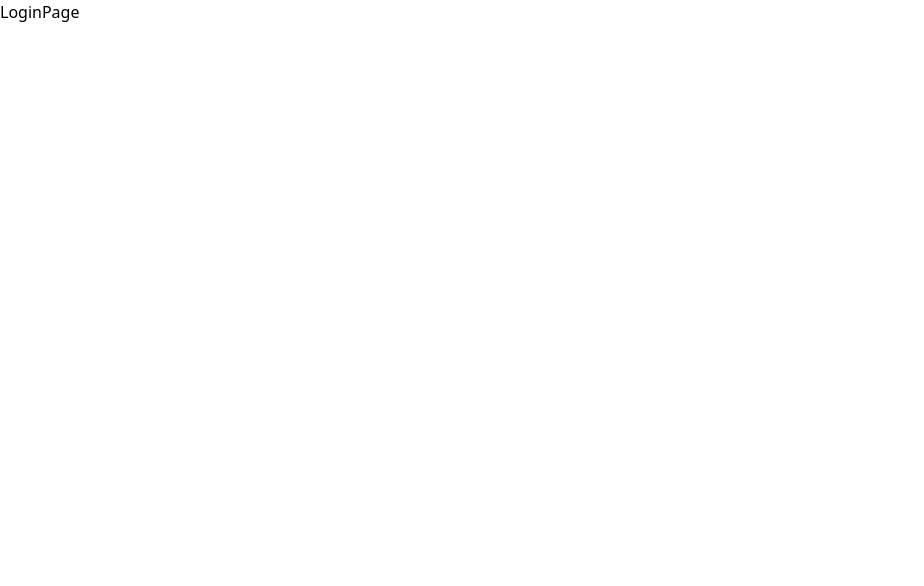
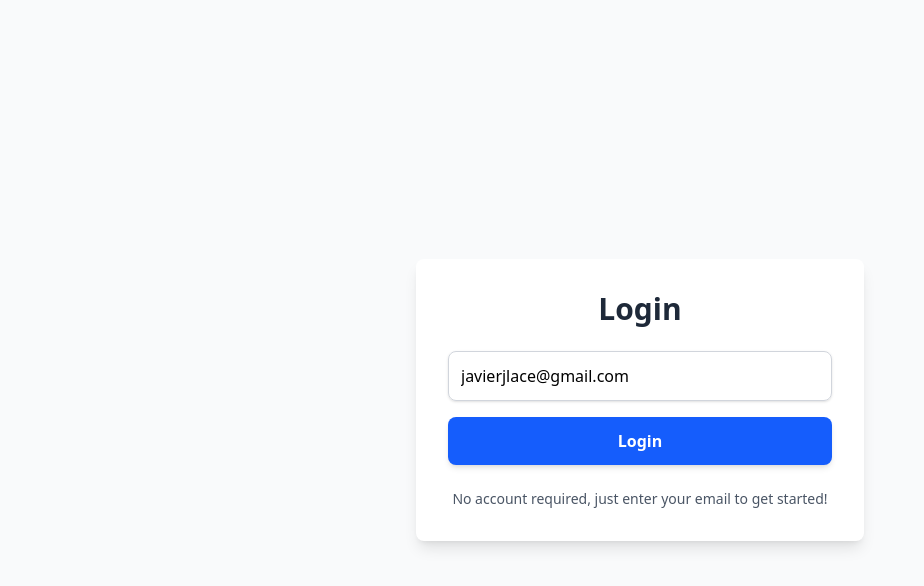
Before and after one commit to jannisce/gsi-to-do-list, a React (Vite) app: page /login in a window 1280 px wide. Shown: the top 586 px of the page, without its empty margins (0-924 px from the left). Built offline with nearby package versions, Linux system fonts and the light colour scheme; no server answers.

Commit message:
feat: integrate AuthProvider and implement login functionality with error handling

```diff
--- a/src/main.jsx
+++ b/src/main.jsx
@@ -1,6 +1,7 @@
 import React from 'react'
 import ReactDOM from 'react-dom/client'
 import { BrowserRouter } from 'react-router-dom'
+import { AuthProvider } from './context/AuthContext.jsx'
 import App from './App.jsx'
 import './index.css'
 
@@ -8,6 +9,8 @@ const root = ReactDOM.createRoot(document.getElementById('root'))
 
 root.render(
   <BrowserRouter>
+    <AuthProvider>
       <App />
+    </AuthProvider>
   </BrowserRouter>
 )
--- a/src/pages/LoginPage.jsx
+++ b/src/pages/LoginPage.jsx
@@ -1,8 +1,64 @@
-import React from 'react'
+import React, { useState } from 'react'
+import { useNavigate } from 'react-router-dom'
+import { useAuth } from '../context/AuthContext'
 
 const LoginPage = () => {
+  const [email, setEmail] = useState('javierjlace@gmail.com')
+  const [error, setError] = useState('')
+  const navigate = useNavigate()
+  const { login } = useAuth()
+
+  const handleSubmit = async (e) => {
+    e.preventDefault()
+    try {
+      await login(email)
+      navigate('/todo')
+    } catch (err) {
+      setError('Login failed, please try again')
+    }
+  }
+
   return (
-    <div>LoginPage</div>
+    <div className='flex justify-center items-center min-h-screen bg-gray-50'>
+      <div className='bg-white p-8 rounded-lg shadow-lg w-full max-w-md'>
+        <h2 className='text-3xl font-bold text-center text-gray-800 mb-6'>
+          Login
+        </h2>
+        <form onSubmit={handleSubmit} className='space-y-4'>
+          <div>
+            <input
+              type='email'
+              value={email}
+              onChange={(e) => setEmail(e.target.value) & setError('')}
+              placeholder='Enter your email'
+              required
+              className='w-full p-3 border border-gray-300 rounded-lg shadow-sm focus:outline-none focus:ring-2 focus:ring-blue-500'
+            />
+          </div>
+
+          <div>
+            <button
+              type='submit'
+              className='w-full py-3 bg-blue-600 text-white font-semibold rounded-lg shadow-md hover:bg-blue-700 transition duration-200'
+            >
+              Login
+            </button>
+          </div>
+
+          {error && (
+            <div className='text-center text-red-600 mt-2'>
+              <p>{error}</p>
+            </div>
+          )}
+        </form>
+
+        <div className='text-center mt-6'>
+          <p className='text-sm text-gray-600'>
+            No account required, just enter your email to get started!
+          </p>
+        </div>
+      </div>
+    </div>
   )
 }
 
```
